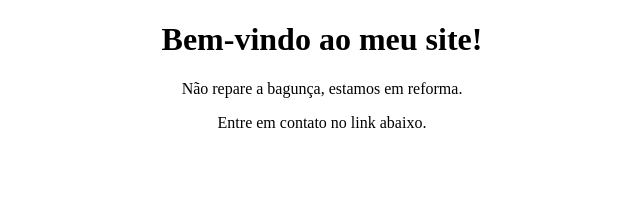
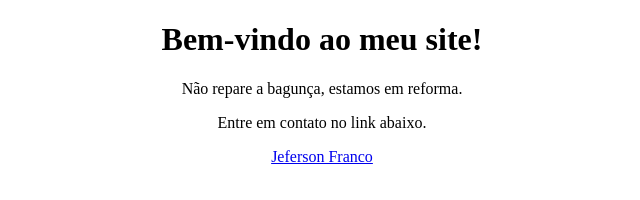
Before and after one commit to jfranco202/jfranco202.github.io, a plain HTML site: page index.html in a window 1280 px wide. Shown: the whole page, without its empty margins (318-958 px from the left). Drawn offline with Linux system fonts and the light colour scheme.

Commit message:
include div class linkedin

```diff
--- a/index.html
+++ b/index.html
@@ -9,7 +9,7 @@
     <p style="text-align:center;">Entre em contato no link abaixo.</p>
 
     <center>
-        <script type="text/javascript" src="https://platform.linkedin.com/badges/js/profile.js" async defer></script>
+        <div class="LI-profile-badge"  data-version="v1" data-size="large" data-locale="en_US" data-type="horizontal" data-theme="dark" data-vanity="jfranco202"><a class="LI-simple-link" href='https://br.linkedin.com/in/jfranco202/en-us?trk=profile-badge'>Jeferson Franco</a></div>
 
     </center>
 
```
